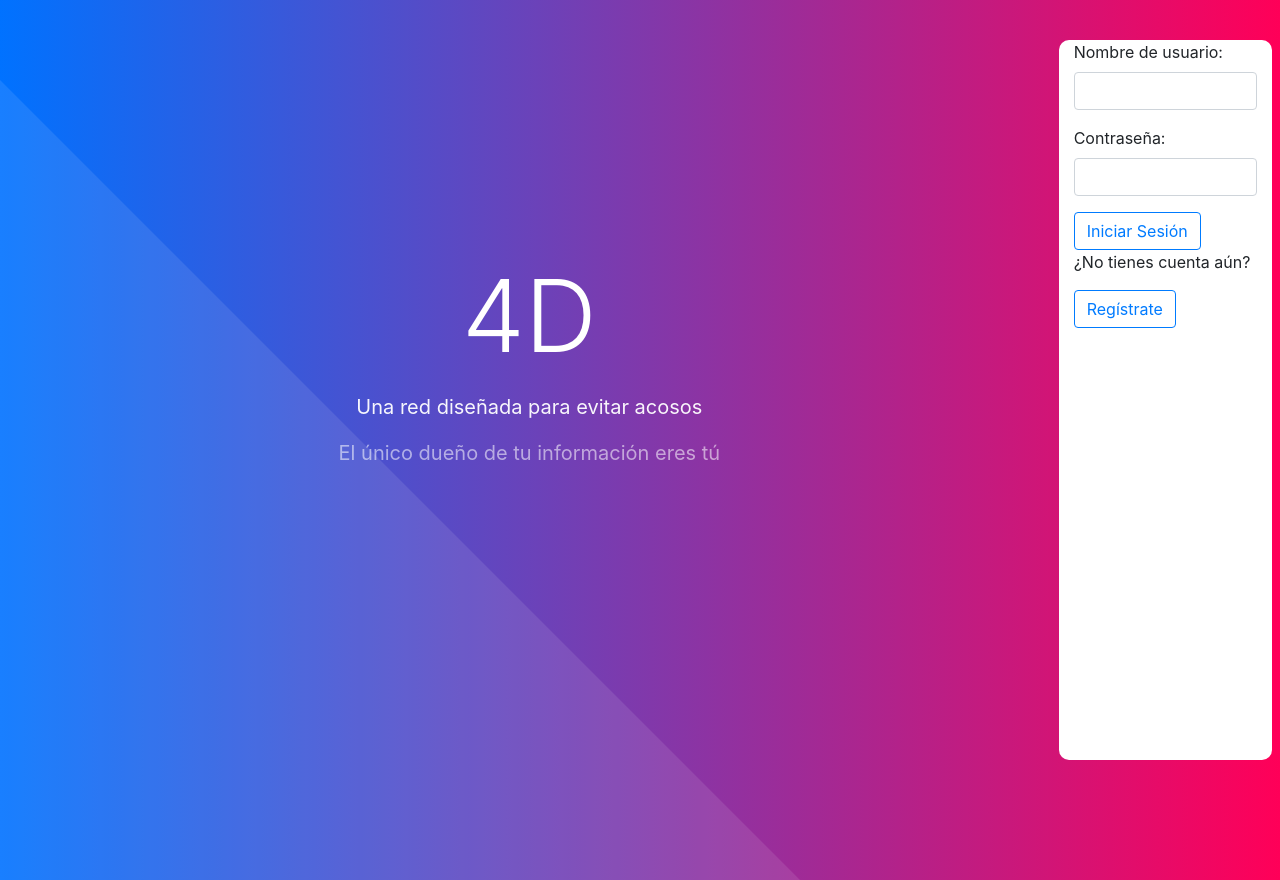
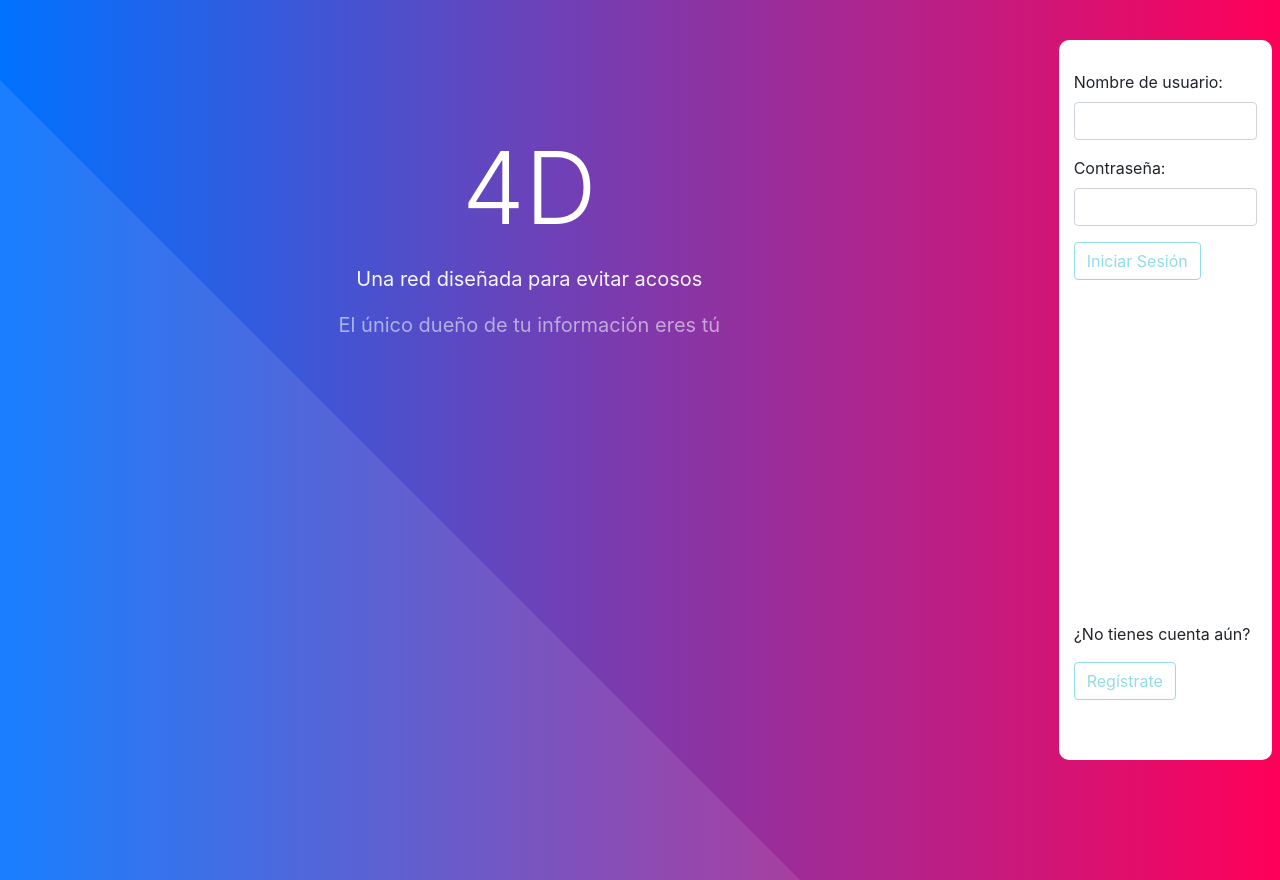
Before and after one commit to FranciscoJesusGata/proyecto4DSocialNetwork, a PHP site: page /HTML/html/index.html in a window 1280 px wide. Run offline with PHP 8.4, Linux system fonts and the light colour scheme.

Commit message:
CSS optimizado

```diff
--- a/Resources/css/index.css
+++ b/Resources/css/index.css
@@ -1,5 +1,4 @@
-body
-{
+body{
   margin: 0;
   padding: 0;
   background: linear-gradient(to right, #0072ff, #ff0058);
@@ -13,6 +12,25 @@ body
   /*animation-name: backg;
   animation-duration: 15s;
   animation-iteration-count: infinite;*/
+}
+
+.btn-outline-primary{
+  border-color: #92dce5;
+  color: #92dce5;
+}
+
+.btn-outline-primary:hover{
+  background-color: #1b5299;
+  border-color: #1b5299;
+}
+
+#boton_registro{
+  position: absolute;
+  bottom: 60px;
+}
+
+#blanco form{
+  margin-top: 30px;
 }
 
 /***** Creamos el triangulo cristalino *****/
@@ -83,8 +101,8 @@ section:before
 /***** Efecto del titulo *****/
 @keyframes titulo {
   0% {margin-top: -20%}
-  75% {margin-top:25%}
-  100% {margin-top: 20%}
+  75% {margin-top:15%}
+  100% {margin-top: 10%}
 }
 
 /***** Efecto de la lista *****/
```
